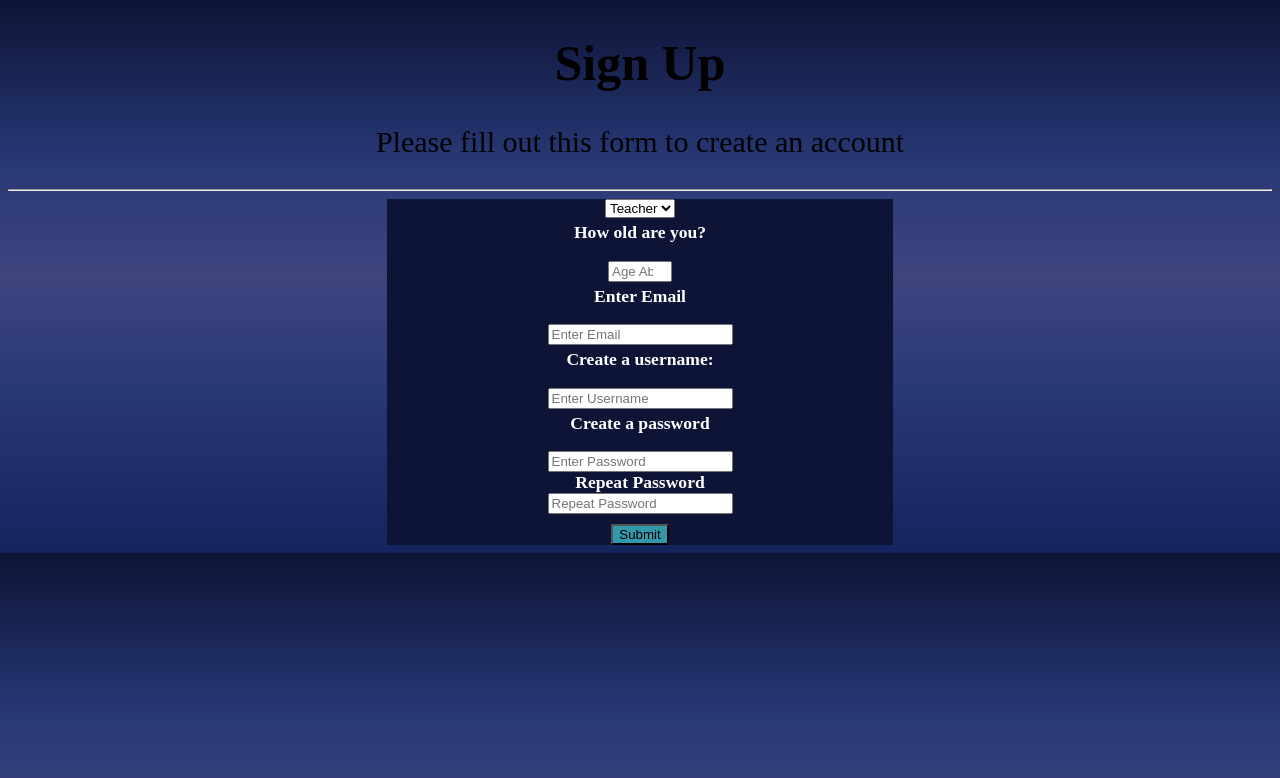
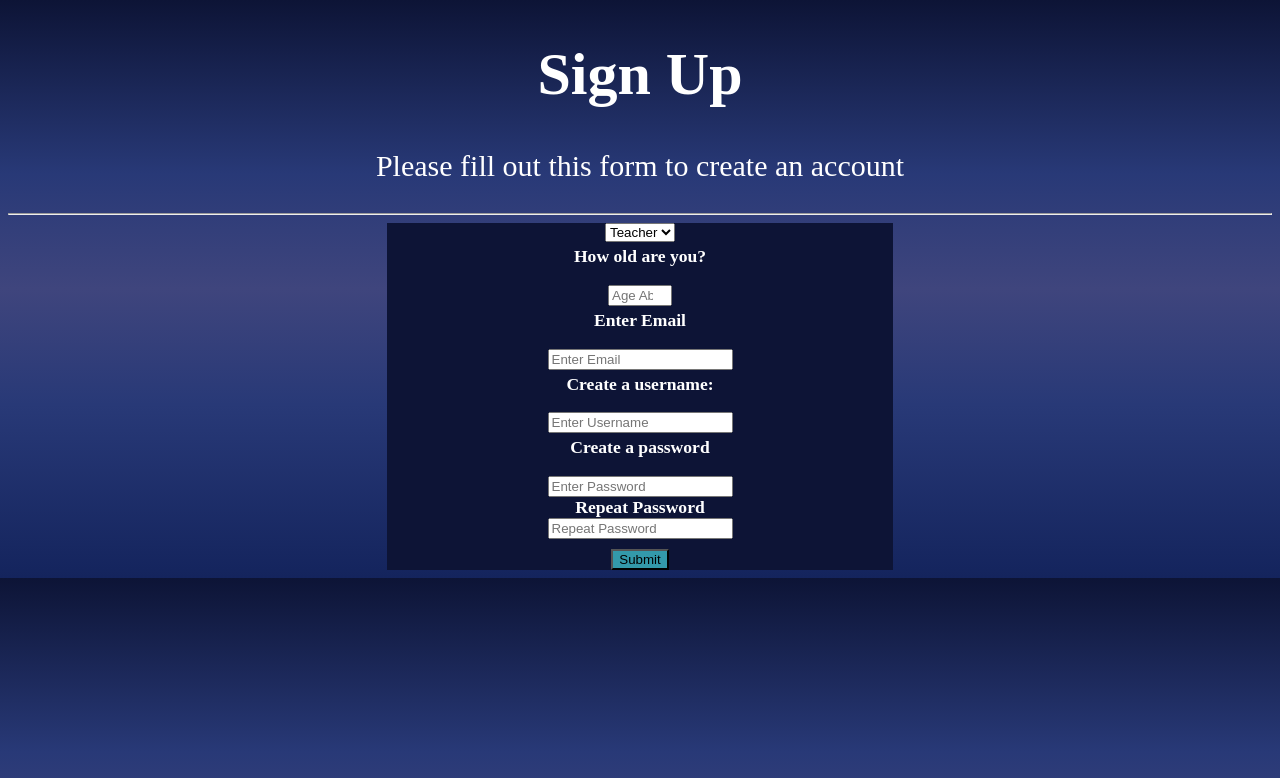
Before and after one commit to teflonhipster66/TSA-final-project-SoftwareDev, a plain HTML site: page SignUp.html in a window 1280 px wide. Drawn offline with Linux system fonts and the light colour scheme.

Commit message:
Update SignUp.html

```diff
--- a/SignUp.html
+++ b/SignUp.html
@@ -30,10 +30,12 @@
 
         }
         .top-header h1 {
-          font-size: 50px;
+          font-size: 60px;
+          color:white;
         }
         .top-header p {
           font-size:30px;
+          color:white;
         }
 
         .main-text {
```
